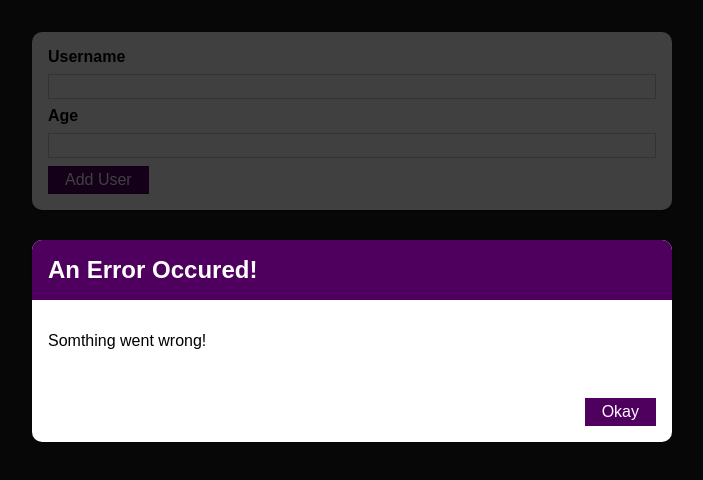
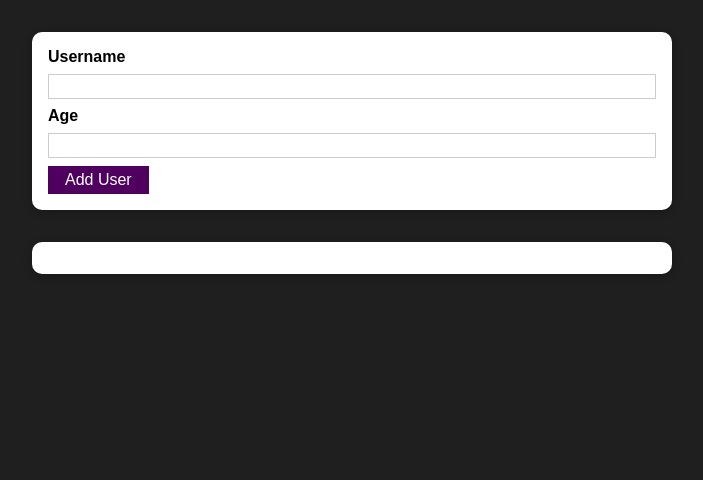
Before and after one commit to smadjapa/user-react-app, a React (Create React App) app: page / in a window 1280 px wide. Shown: the top 480 px of the page, without its empty margins (288-991 px from the left). Built offline with nearby package versions, Linux system fonts and the light colour scheme.

Commit message:
Managing the error State

```diff
--- a/src/components/UI/Button.js
+++ b/src/components/UI/Button.js
@@ -3,7 +3,8 @@
 const Button = props => {
     return <button
         type={props.type || 'button'}
-        className={styles.button}>
+        className={styles.button}
+        onClick={props.onClick}>
             {props.children}
     </button>
 };
--- a/src/components/UI/ErrorModal.js
+++ b/src/components/UI/ErrorModal.js
@@ -5,7 +5,7 @@
 const ErrorModal = props => {
     return (
         <div>
-            <div className={styles.backdrop} />
+            <div className={styles.backdrop} onClick={props.onConfirm} />
             <Card className={styles.modal}>
                 <header className={styles.header}>
                     <h2>{props.title}</h2>
@@ -14,7 +14,7 @@
                     <p>{props.message}</p>
                 </div>
                 <footer className={styles.actions}>
-                    <Button type='button'>Okay</Button>
+                    <Button onClick={props.onConfirm} type='button'>Okay</Button>
                 </footer>
             </Card>
         </div>
--- a/src/components/Users/AddUser.js
+++ b/src/components/Users/AddUser.js
@@ -8,6 +8,7 @@
 
     const [enteredUsername, setEnteredUsername] = useState('');
     const [enteredAge, setEnteredAge] = useState('');
+    const [error, setError] = useState();
 
     const usernameChangeHandler = event => {
         setEnteredUsername(event.target.value);
@@ -22,10 +23,18 @@
         event.preventDefault();
 
         if (enteredUsername.trim().length === 0 || enteredAge.trim().length === 0) {
+            setError({
+                title: 'Invalid Input!',
+                message: 'Please Enter a Valid name and age (non-empty values).'
+            });
             return;
         }
 
         if (+enteredAge < 1) {
+            setError({
+                title: 'Invalid Age!',
+                message: 'Pleasee Enter a valid Age (> 0).'
+            });
             return;
         }
 
@@ -35,9 +44,13 @@
         setEnteredUsername('');
     };
 
+    const errorHnadler = () => {
+        setError(null);
+    }
+
     return (
         <div>
-            <ErrorModal title="An Error Occured!" message="Somthing went wrong!" />
+            {error && <ErrorModal title={error.title} message={error.message} onConfirm={errorHnadler} />}
             <Card className={styles.input}>
                 <form onSubmit={addUserHandler}>
                     <label htmlFor="username">Username</label>
```
